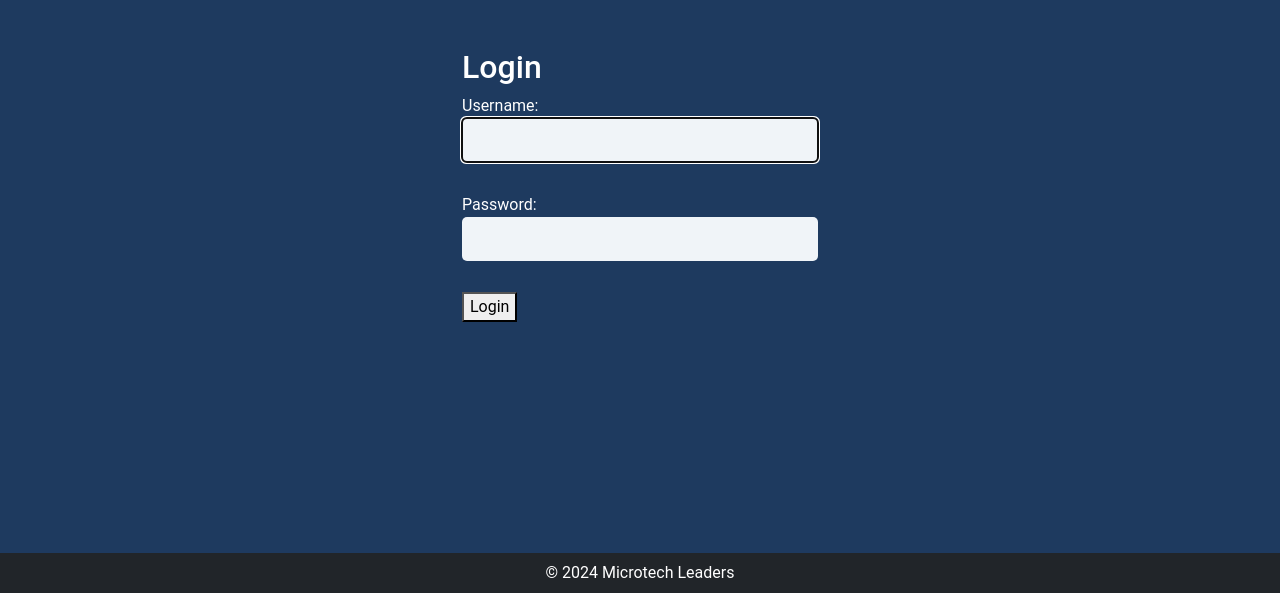
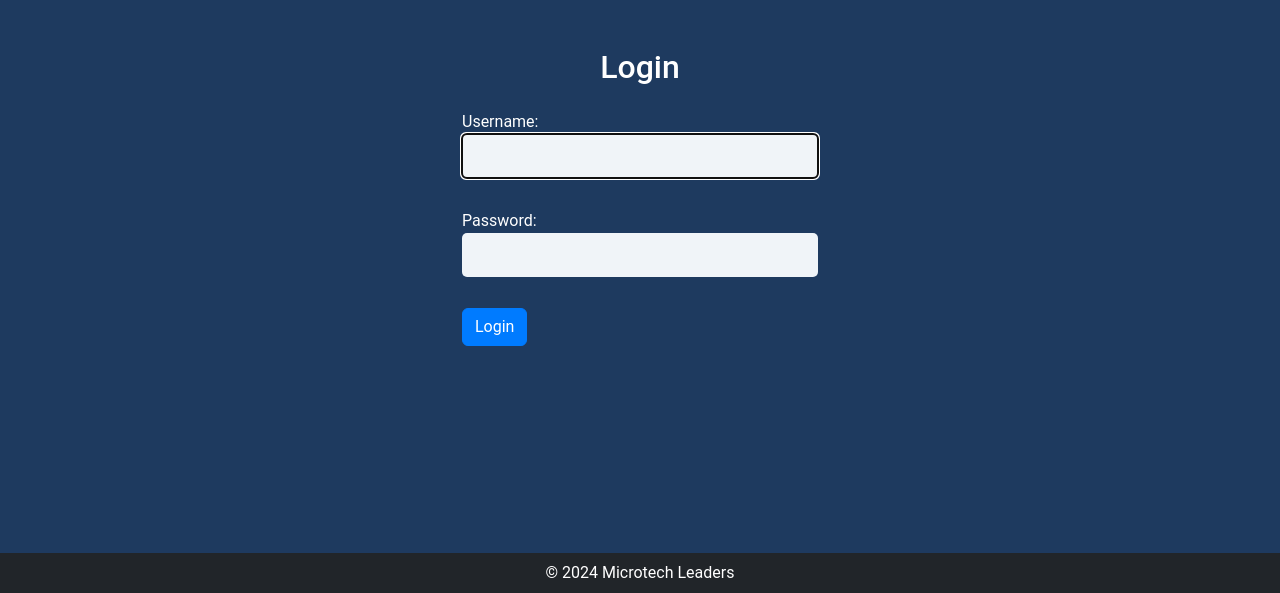
Before and after one commit to HamzaAfif/mtl_trainingPlatform, a Django app: page /accounts/login/ in a window 1280 px wide. Shown: the part 207-800 px from the top of the page. Run offline with Django 5.2, Linux system fonts and the light colour scheme; grey boxes are pictures that could not be loaded.

Commit message:
small update

```diff
--- a/mtl/trainingPlatform/static/styles/styles.css
+++ b/mtl/trainingPlatform/static/styles/styles.css
@@ -64,3 +64,60 @@
       padding: 10px; /* Adjust padding for better fit */
     }
   }
+
+
+
+  .table-container {
+    background-color: #f9f9f9; /* Light grey background for the container */
+    padding: 20px;
+    border-radius: 12px;
+    box-shadow: 0 0 15px rgba(0, 0, 0, 0.2);
+    max-width: 100%; /* Ensure the container does not overflow */
+    margin: 0 auto; /* Center the container */
+    margin-top: 5%;
+}
+
+.table {
+    margin: 0; /* Remove default margin for the table */
+}
+
+.table th, .table td {
+    text-align: center; /* Center text in table cells */
+}
+
+.table-hover tbody tr:hover {
+    background-color: #e9ecef; /* Light background on hover */
+}
+
+.table th {
+    background-color: #007bff; /* Blue background for header */
+    color: #fff; /* White text for header */
+}
+
+.table td {
+    vertical-align: middle; /* Center content vertically in cells */
+}
+
+h2 {
+    color: #343a40; /* Dark grey color for the title */
+}
+
+/* Badge colors */
+.badge-success {
+    background-color: #28a745; /* Green for completed */
+}
+
+.badge-secondary {
+    background-color: #6c757d; /* Grey for not filled */
+}
+
+/* Button colors */
+.btn-primary {
+    background-color: #007bff; /* Blue for primary buttons */
+    border-color: #007bff;
+}
+
+.btn-warning {
+    background-color: #ffc107; /* Yellow for warning buttons */
+    border-color: #ffc107;
+}
--- a/mtl/trainingPlatform/templates/registration/login.html
+++ b/mtl/trainingPlatform/templates/registration/login.html
@@ -1,11 +1,71 @@
-<!-- myapp/templates/registration/login.html -->
 {% extends 'base.html' %}
 
 {% block content %}
-  <h2>Login</h2>
-  <form method="post">
+<div class="login-container">
+  <h2 class="text-center mb-4" style="color: #fff;">Login</h2>
+  <form method="post" class="login-form">
     {% csrf_token %}
     {{ form.as_p }}
-    <button type="submit">Login</button>
+    <button type="submit" class="btn btn-primary btn-block">Login</button>
   </form>
+</div>
 {% endblock %}
+<style>
+  .login-container {
+      background-color: #fff; /* White background for the login container */
+      padding: 20px;
+      border-radius: 8px;
+      box-shadow: 0 0 10px rgba(0, 0, 0, 0.1);
+      max-width: 400px; /* Limit the width of the login container */
+      margin: 0 auto; /* Center the container horizontally */
+      margin-top: 5%; /* Add some space from the top */
+  }
+
+  .login-container h2 {
+      color: #343a40; /* Dark grey color for the title */
+      margin-bottom: 20px; /* Add space below the title */
+  }
+
+  .login-form {
+      display: flex;
+      flex-direction: column; /* Stack form elements vertically */
+  }
+
+  .login-form p {
+      margin-bottom: 15px; /* Add space between form fields */
+  }
+
+  .btn {
+      display: block; /* Make the button a block element */
+      width: 100%; /* Make the button full width */
+      padding: 10px; /* Add padding inside the button */
+      font-size: 16px; /* Increase font size */
+      font-weight: bold; /* Make the font bold */
+  }
+
+  .btn-primary {
+      background-color: #007bff; /* Blue background for the button */
+      border-color: #007bff; /* Blue border for the button */
+      color: #fff; /* White text color for the button */
+  }
+
+  .btn-primary:hover {
+      background-color: #0056b3; /* Darker blue on hover */
+      border-color: #004085; /* Darker blue border on hover */
+  }
+
+  input[type="text"], input[type="password"], input[type="email"] {
+      width: 100%; /* Full width for input fields */
+      padding: 10px; /* Add padding inside input fields */
+      border: 1px solid #ced4da; /* Light border */
+      border-radius: 4px; /* Rounded corners */
+      font-size: 16px; /* Increase font size */
+      margin-bottom: 15px; /* Add space below input fields */
+  }
+
+  input[type="text"]:focus, input[type="password"]:focus, input[type="email"]:focus {
+      border-color: #007bff; /* Blue border on focus */
+      outline: none; /* Remove default outline */
+      box-shadow: 0 0 0 0.2rem rgba(0, 123, 255, 0.25); /* Subtle shadow on focus */
+  }
+  </style>
--- a/mtl/trainingPlatform/views.py
+++ b/mtl/trainingPlatform/views.py
@@ -27,9 +27,8 @@
     if request.method == 'POST':
         form = CustomUserCreationForm(request.POST)
         if form.is_valid():
-            user = form.save()
-            login(request, user)  # Automatically log in the user after registration
-            return redirect('home')  # Redirect to the home page or any other page
+            form.save()
+            return redirect('login')
     else:
         form = CustomUserCreationForm()
     return render(request, 'registration/register.html', {'form': form})
```
Also changed, not shown: mtl/trainingPlatform/forms.py (+11 -4 lines), mtl/trainingPlatform/templates/view_answers.html (+18 -9 lines), mtl/db.sqlite3.
